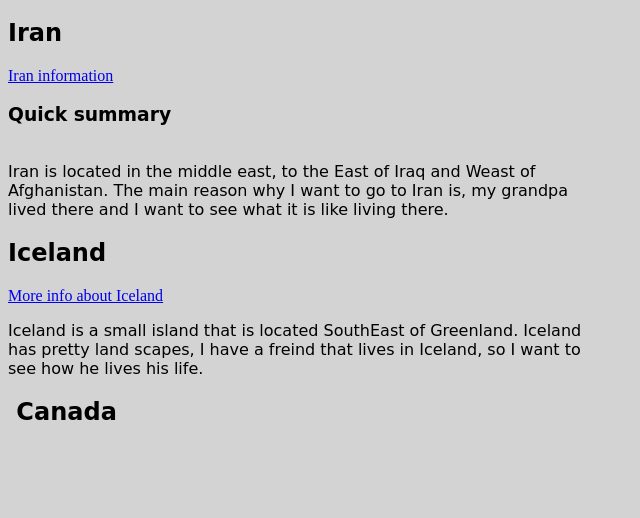
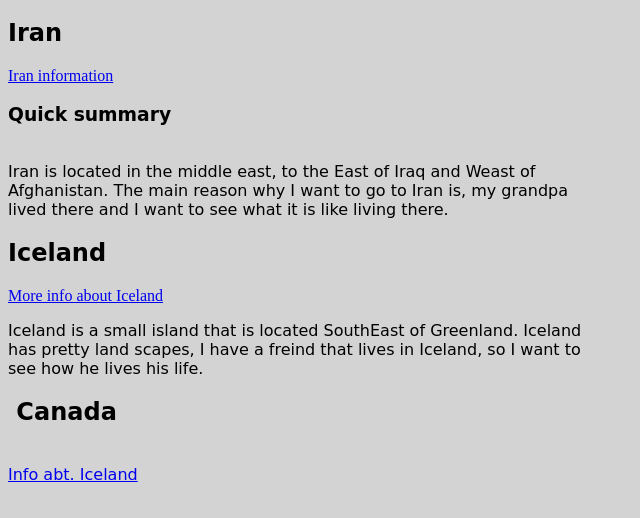
Before and after one commit to AndrewEshraghi/IDT, a plain HTML site: page index.html in a window 1280 px wide. Shown: the part 62-580 px from the top of the page, without its empty margins (0-640 px from the left). Drawn offline with Linux system fonts and the light colour scheme.

Commit message:
Update index.html

```diff
--- a/index.html
+++ b/index.html
@@ -41,5 +41,6 @@ Iceland is a small island that is located SouthEast of Greenland. Iceland
 has pretty land scapes, I have a freind that lives in Iceland, so I want to
 see how he lives his life.
 <h2> Canada </h2>
+<a href="Canada.html">Info abt. Iceland</a>
 </body>
 </html>
```
